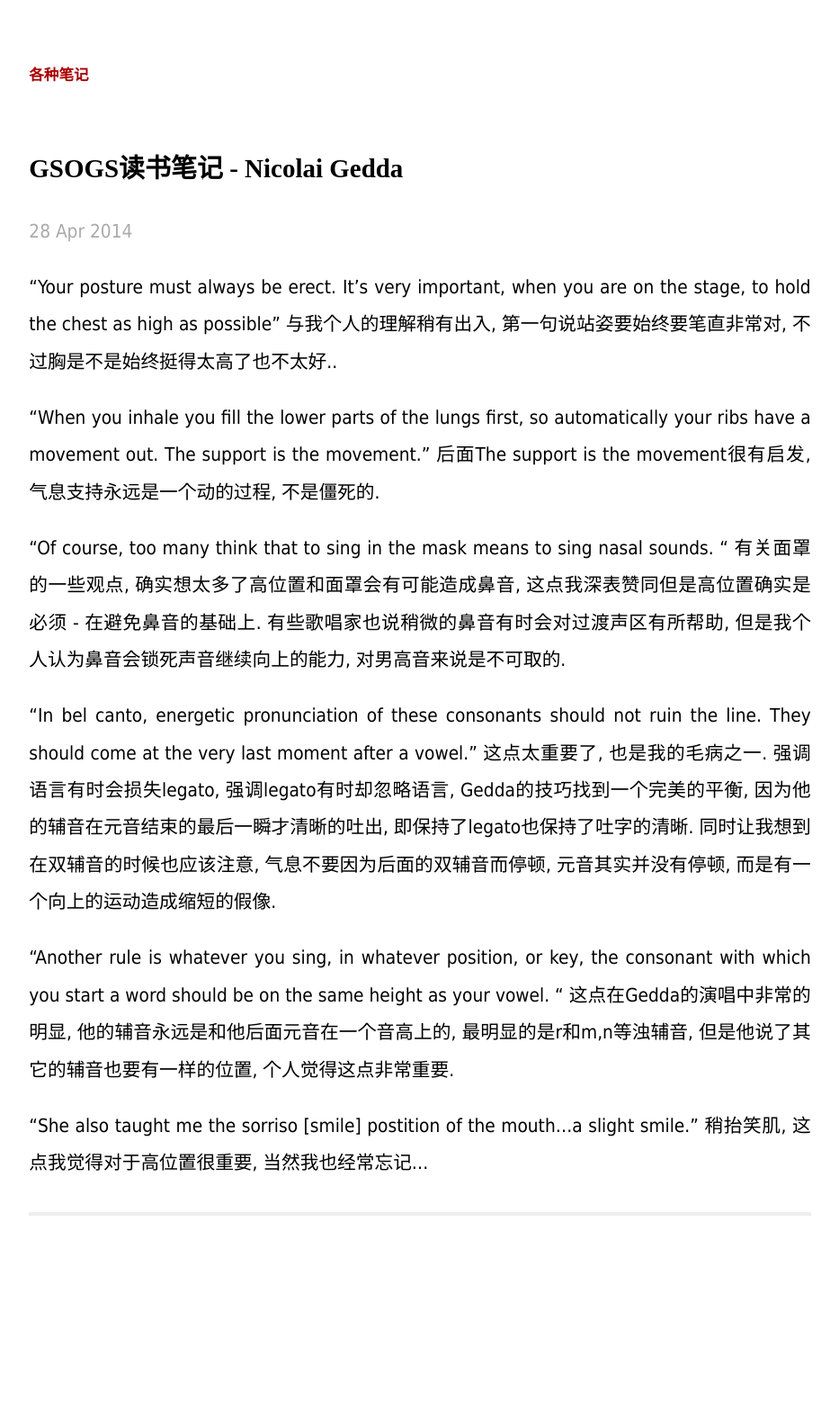
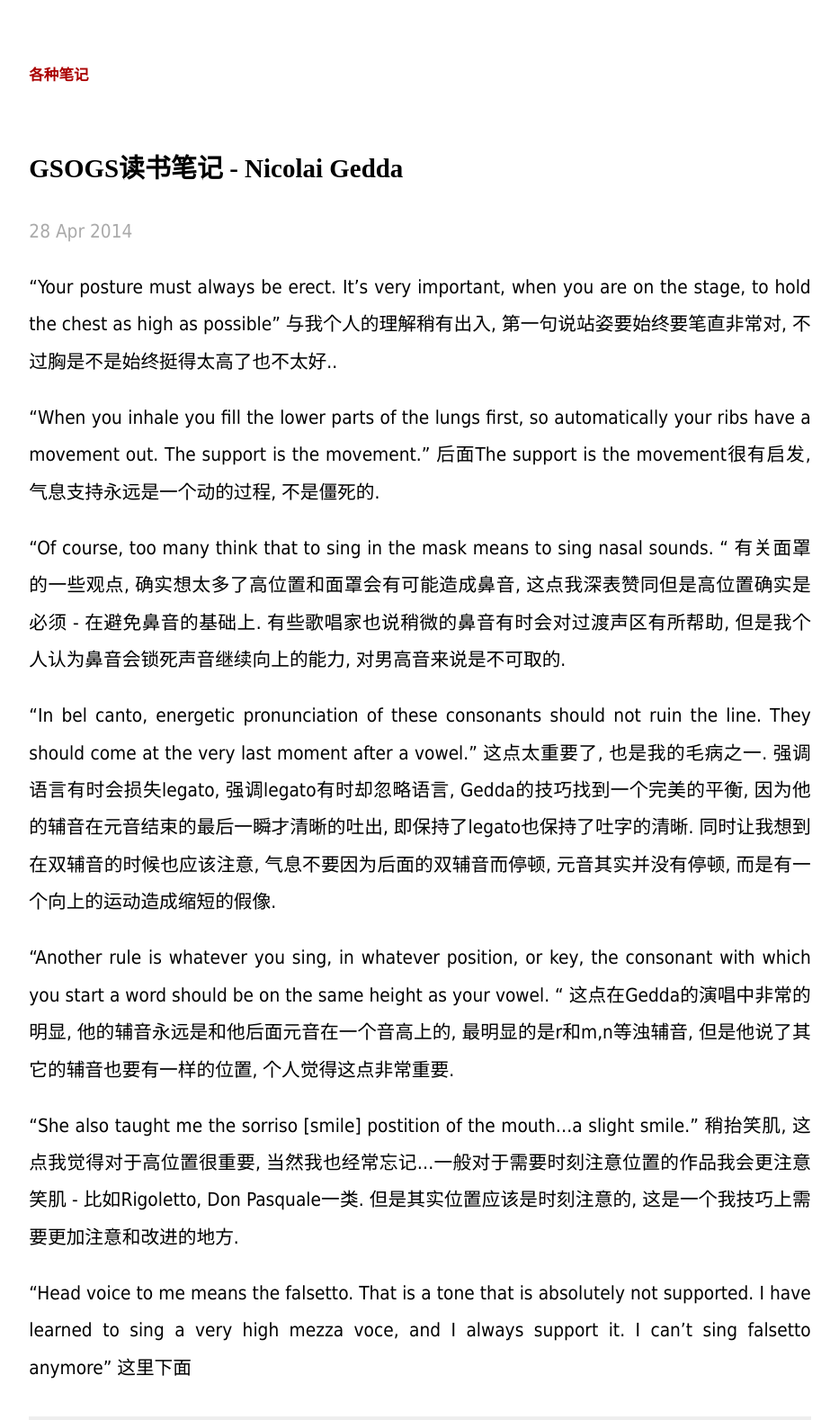
Before and after one commit to kwopera/kwopera.github.io, a Jekyll site: the page built from _posts/2014-04-28-notes-on-gsogs-gedda.md, in a window 1280 px wide. Shown: the whole page at 90% size, without its empty margins (173-1106 px from the left). Built offline with Jekyll 4.4.1, drawn with Linux system fonts in a browser that asks for light colours; Markdown is read by kramdown in place of the engine named in the settings; before the commit the page ends 1351 px from its top, so only the background shows below that.

```diff
--- a/_posts/2014-04-28-notes-on-gsogs-gedda.md
+++ b/_posts/2014-04-28-notes-on-gsogs-gedda.md
@@ -19,4 +19,7 @@
 这点在Gedda的演唱中非常的明显, 他的辅音永远是和他后面元音在一个音高上的, 最明显的是r和m,n等浊辅音, 但是他说了其它的辅音也要有一样的位置, 个人觉得这点非常重要.
 
 "She also taught me the sorriso [smile] postition of the mouth...a slight smile."
-稍抬笑肌, 这点我觉得对于高位置很重要, 当然我也经常忘记...
+稍抬笑肌, 这点我觉得对于高位置很重要, 当然我也经常忘记...一般对于需要时刻注意位置的作品我会更注意笑肌 - 比如Rigoletto, Don Pasquale一类. 但是其实位置应该是时刻注意的, 这是一个我技巧上需要更加注意和改进的地方.
+
+"Head voice to me means the falsetto. That is a tone that is absolutely not supported. I have learned to sing a very high mezza voce, and I always support it. I can't sing falsetto anymore"
+这里下面
```
Also changed, not shown: 1 other file.
